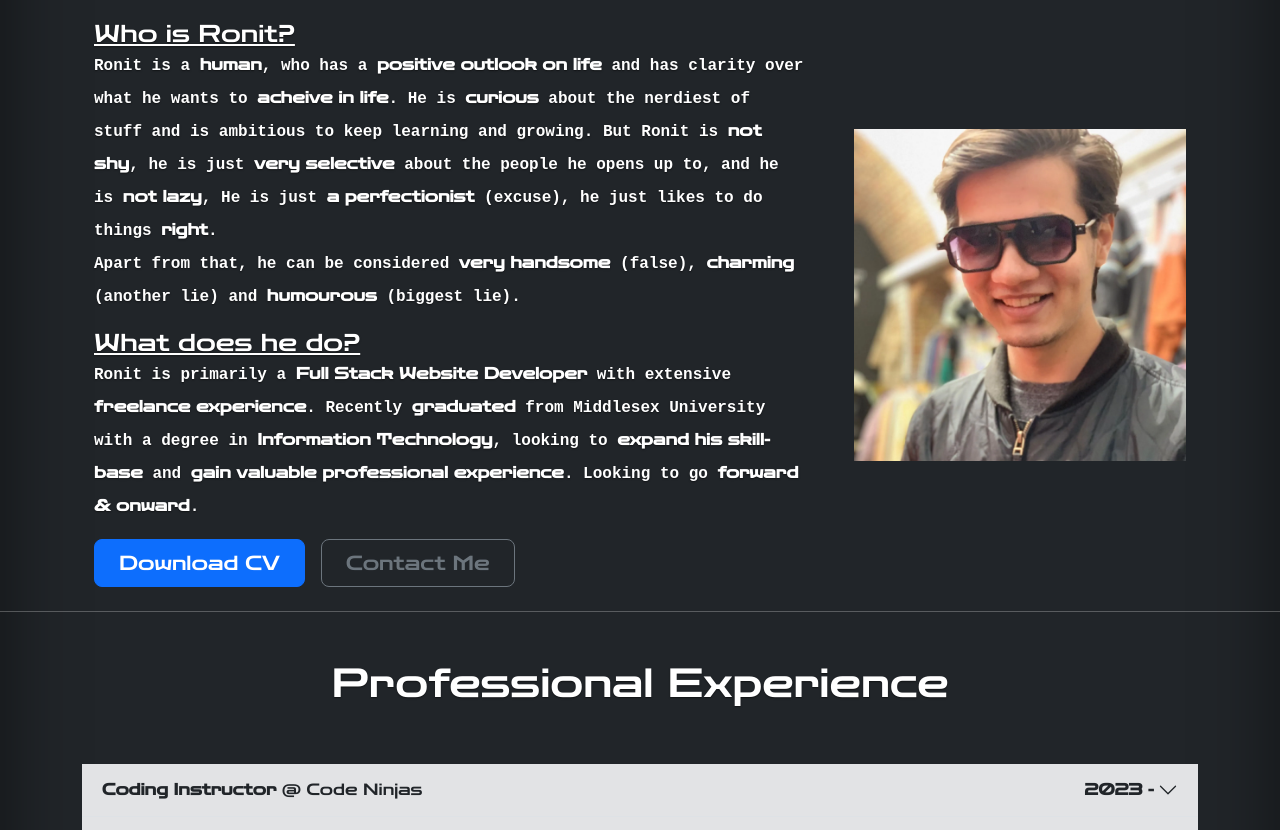
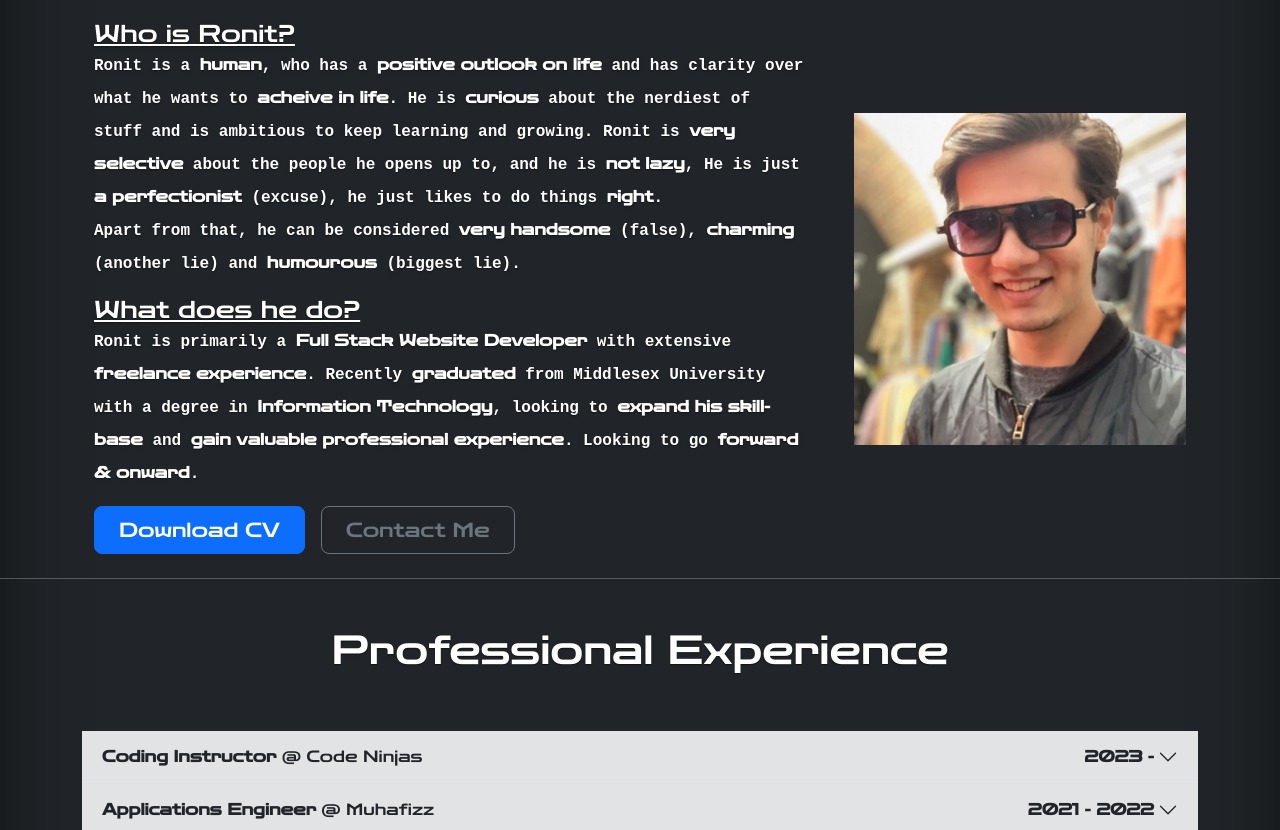
Before and after one commit to RonRaj101/PortfolioWebsite, a website: page pages/about.html in a window 1280 px wide. Shown: the part 860-1690 px from the top of the page. Drawn offline with nearby package versions, Linux system fonts and the light colour scheme.

Commit message:
minor changes

```diff
--- a/pages/about.html
+++ b/pages/about.html
@@ -87,7 +87,7 @@
           <p class="card-text">Ronit is a <b>human</b>, who has a <b>positive outlook on life</b> and has clarity over
             what he wants to <b>acheive in life</b>. He is <b>curious</b> about the nerdiest of stuff and is ambitious to
             keep learning and growing.
-            But Ronit is <b>not shy</b>, he is just <b>very selective</b> about the people he opens up to, and he is
+            Ronit is <b>very selective</b> about the people he opens up to, and he is
             <b>not lazy</b>, He is just <b>a perfectionist</b> (excuse), he just likes to do
             things <b>right</b>. <br>
             Apart from that, he can be considered <b>very handsome</b> (false), <b>charming</b> (another lie) and
```
Also changed, not shown: 2 other files.
